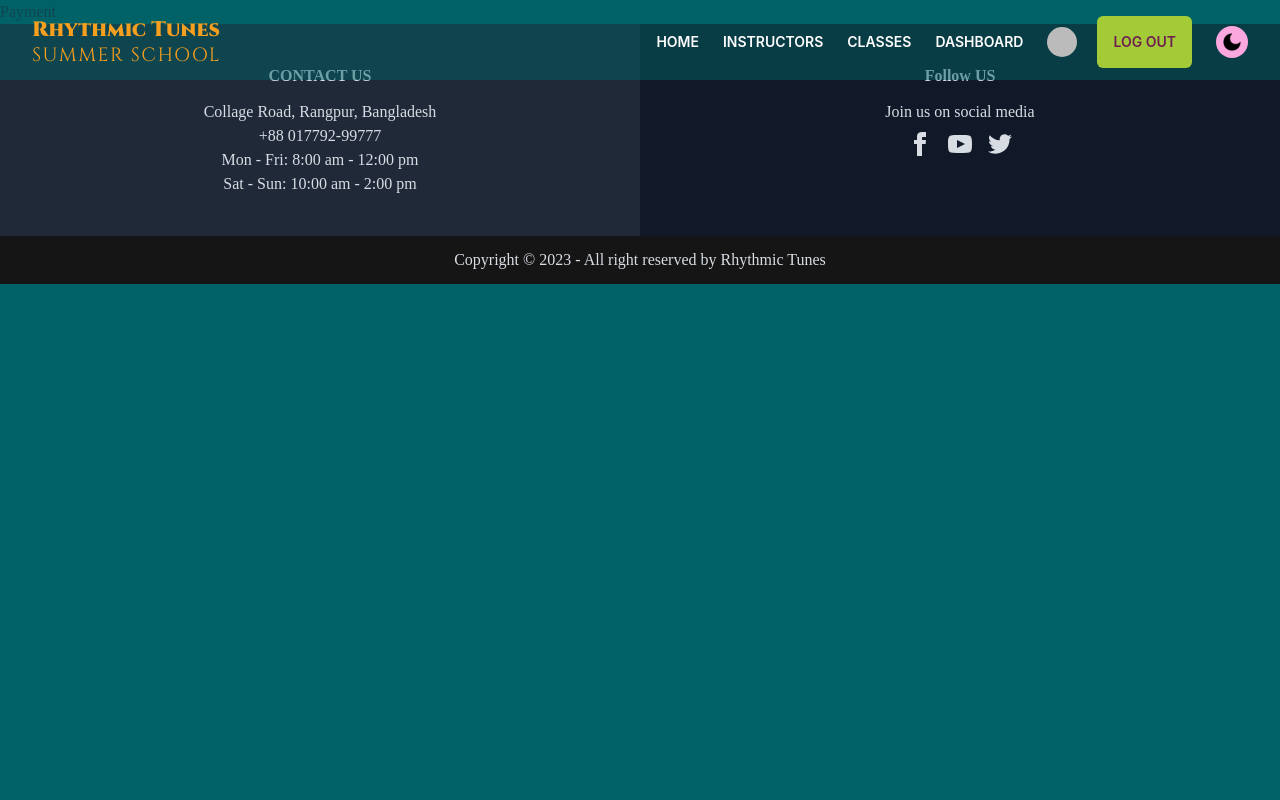
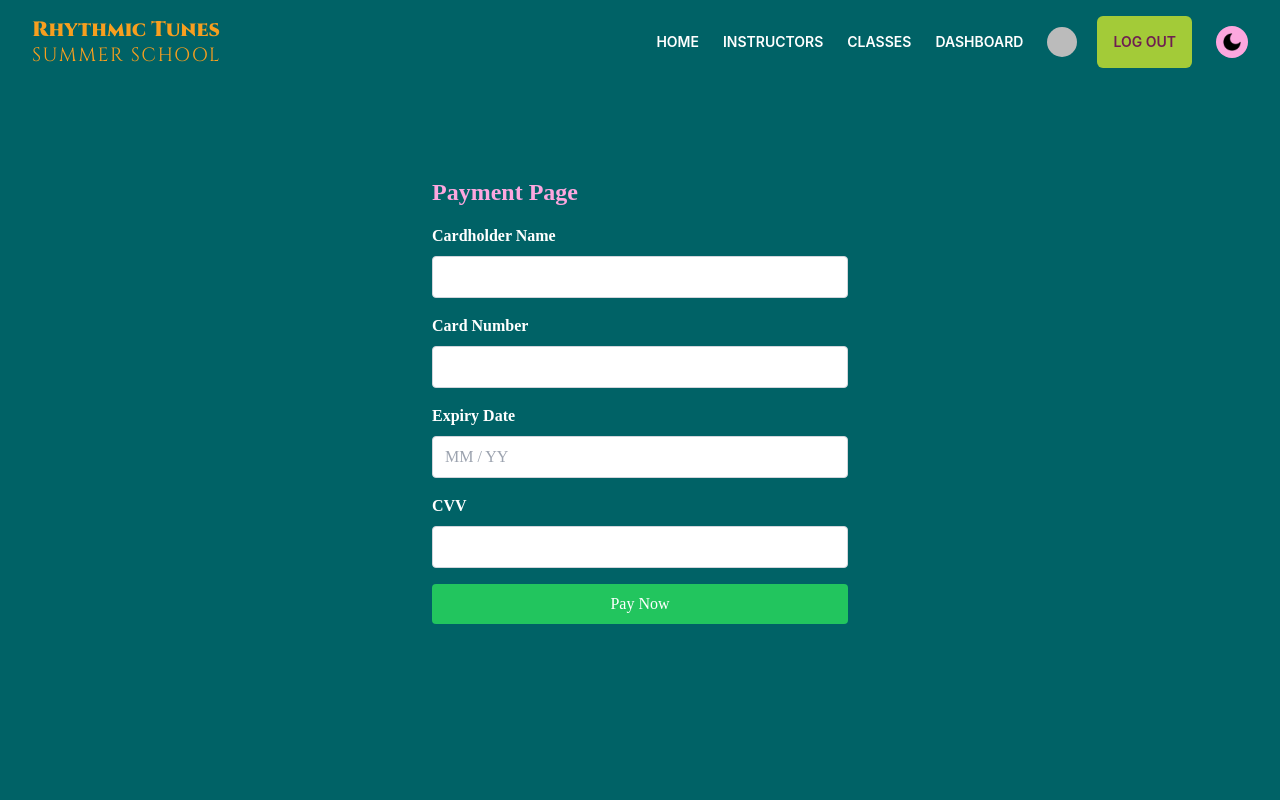
Before and after one commit to faridulccr/rhythmic-tumes-summer-school, a React (Vite) app: page /payment/1 in a window 1280 px wide. Shown: the top 800 px of the page. Built offline with nearby package versions, Linux system fonts and the light colour scheme; no server answers; sample sign-in values are in the browser's storage.

Commit message:
payment page completed

```diff
--- a/src/components/payment/Payment.jsx
+++ b/src/components/payment/Payment.jsx
@@ -1,5 +1,96 @@
+import { useParams } from "react-router-dom";
+import { useAuth } from "../../providers/AuthProvider";
+
 const Payment = () => {
-    return <div>Payment</div>;
+    const { currentUser } = useAuth();
+    const { classId } = useParams();
+
+    const handleSubmit = (e) => {
+        e.preventDefault();
+        // Add your payment processing logic here
+        // You can send the payment details to a server-side script for processing
+        // or integrate with a payment gateway using their provided APIs
+        alert("Payment processing is not implemented in this example.");
+    };
+
+    return (
+        <div className="flex justify-center items-center h-screen">
+            <div className="max-w-md w-full mx-auto p-4">
+                <h1 className="text-2xl font-bold mb-4 text-[#FDA7DF]">
+                    Payment Page
+                </h1>
+                <form onSubmit={handleSubmit}>
+                    <div className="mb-4">
+                        <label
+                            htmlFor="name"
+                            className="font-bold block mb-2 text-white"
+                        >
+                            Cardholder Name
+                        </label>
+                        <input
+                            type="text"
+                            id="name"
+                            name="name"
+                            className="w-full border border-gray-300 px-3 py-2 rounded"
+                            required
+                        />
+                    </div>
+                    <div className="mb-4">
+                        <label
+                            htmlFor="cardNumber"
+                            className="font-bold block mb-2 text-white"
+                        >
+                            Card Number
+                        </label>
+                        <input
+                            type="text"
+                            id="cardNumber"
+                            name="cardNumber"
+                            className="w-full border border-gray-300 px-3 py-2 rounded"
+                            required
+                        />
+                    </div>
+                    <div className="mb-4">
+                        <label
+                            htmlFor="expiry"
+                            className="font-bold block mb-2 text-white"
+                        >
+                            Expiry Date
+                        </label>
+                        <input
+                            type="text"
+                            id="expiry"
+                            name="expiry"
+                            placeholder="MM / YY"
+                            className="w-full border border-gray-300 px-3 py-2 rounded text-white"
+                            required
+                        />
+                    </div>
+                    <div className="mb-4">
+                        <label
+                            htmlFor="cvv"
+                            className="font-bold block mb-2 text-white"
+                        >
+                            CVV
+                        </label>
+                        <input
+                            type="text"
+                            id="cvv"
+                            name="cvv"
+                            className="w-full border border-gray-300 px-3 py-2 rounded"
+                            required
+                        />
+                    </div>
+                    <button
+                        type="submit"
+                        className="w-full bg-green-500 text-white py-2 px-4 rounded hover:bg-green-600"
+                    >
+                        Pay Now
+                    </button>
+                </form>
+            </div>
+        </div>
+    );
 };
 
 export default Payment;
--- a/src/main.jsx
+++ b/src/main.jsx
@@ -36,7 +36,7 @@ const router = createBrowserRouter([
                 ),
             },
             {
-                path: "/payment/:id",
+                path: "/payment/:classId",
                 element: (
                     <PrivateRoute>
                         <Payment />
```
